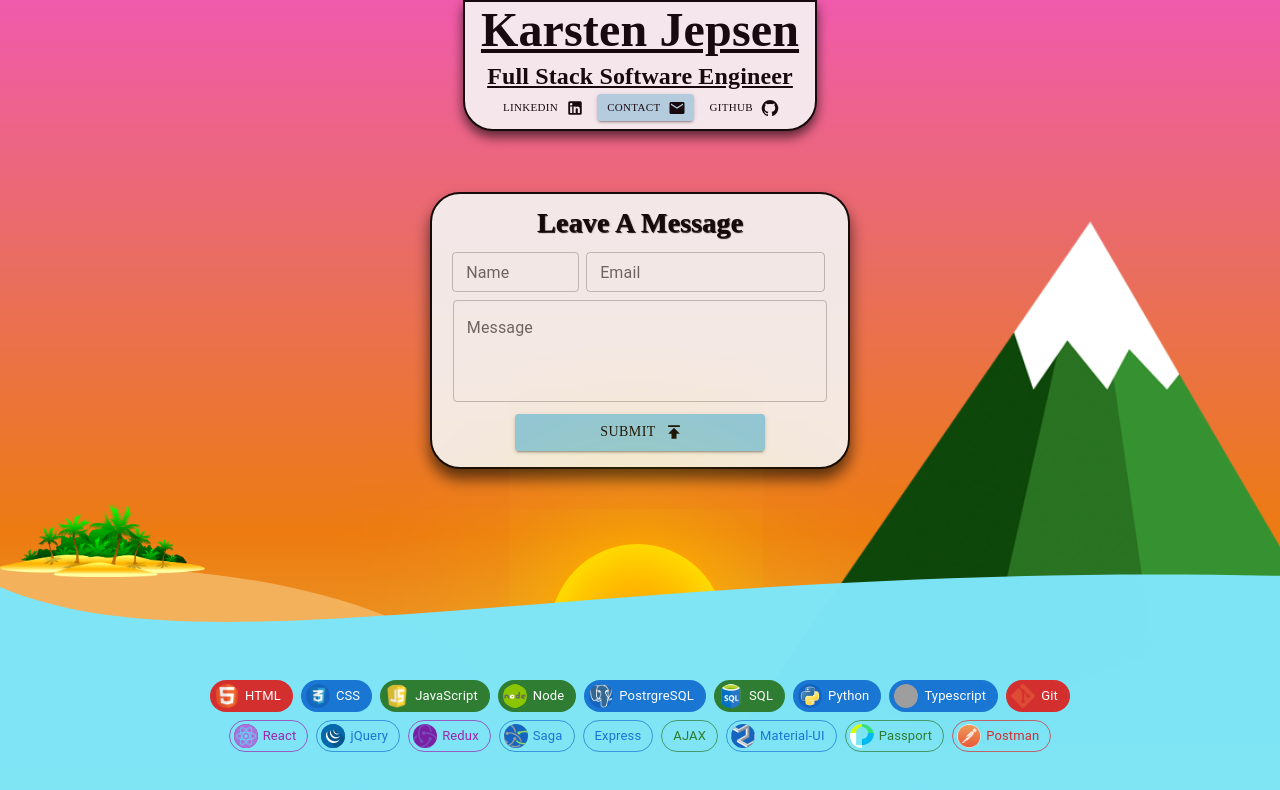
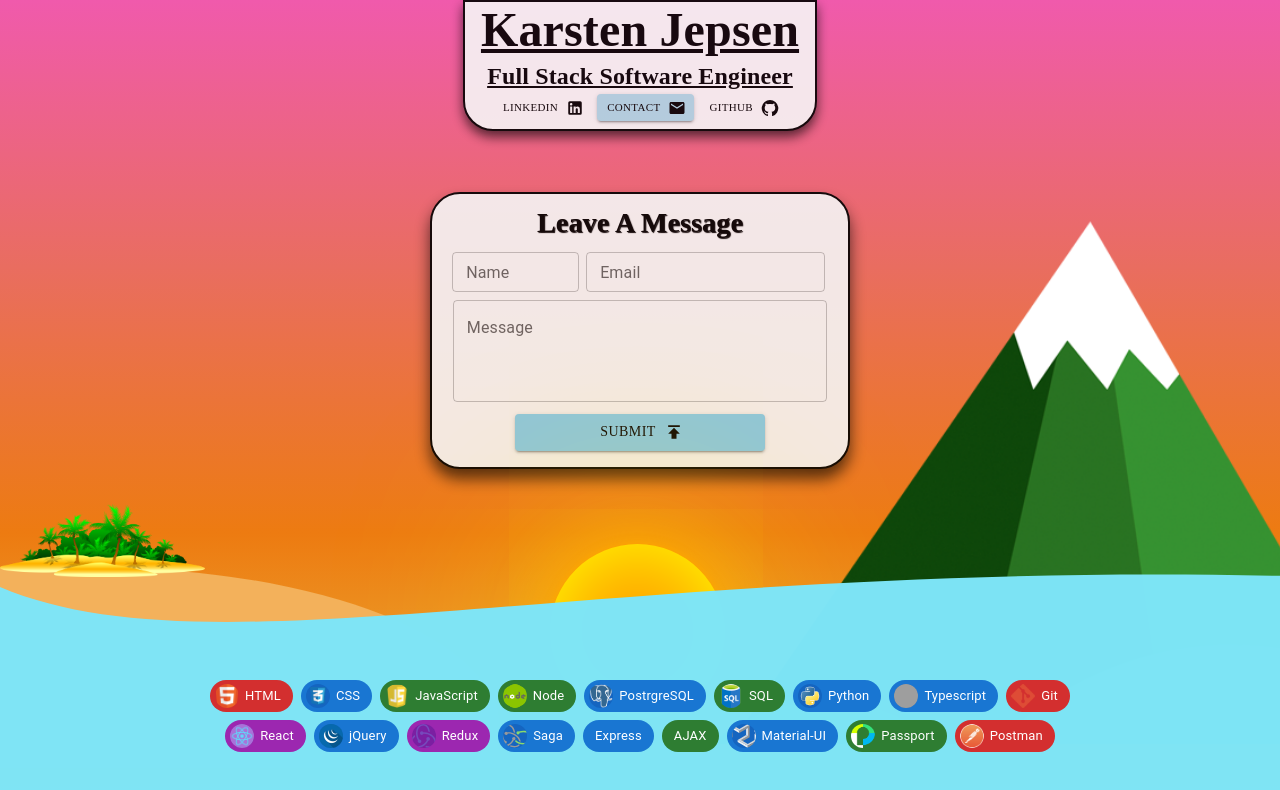
Before and after one commit to KarstenJep/karstenjep.github.io, a React (Create React App) app: page /#/contact/1 in a window 1280 px wide. Shown: the top 790 px of the page. Built offline with nearby package versions, Linux system fonts and the light colour scheme; grey boxes are pictures that could not be loaded; a web font is replaced by a local one.

Commit message:
set tech chips to load with color

```diff
--- a/src/TechStack.jsx
+++ b/src/TechStack.jsx
@@ -111,53 +111,53 @@ export default function TechStack() {
                     label="React"
                     color="secondary"
                     avatar={<Avatar alt="P" src={reactAv} />}
-                    variant={react ? "filled" : "outlined"}
+                    variant={react ? "outlined" : "filled"}
                     onClick={() => setReact(!react)}/>
                 <Chip
                     label="jQuery"
                     color="primary"
                     avatar={<Avatar alt="J" src={jqueryAv} />}
-                    variant={jquery ? "filled" : "outlined"}
+                    variant={jquery ? "outlined" : "filled"}
                     onClick={() => setJquery(!jquery)}/>
                 <Chip
                     label="Redux"
                     color="secondary"
                     avatar={<Avatar alt="R" src={r} />}
-                    variant={redux ? "filled" : "outlined"}
+                    variant={redux ? "outlined" : "filled"}
                     onClick={() => setRedux(!redux)}/>
                  <Chip
                     label="Saga"
                     color="primary"
                     avatar={<Avatar alt="S" src={rs} />}
-                    variant={saga ? "filled" : "outlined"}
+                    variant={saga ? "outlined" : "filled"}
                     onClick={() => setSaga(!saga)}/>
                 <Chip
                     label="Express"
                     color="primary"
-                    variant={express ? "filled" : "outlined"}
+                    variant={express ? "outlined" : "filled"}
                     onClick={() => setExpress(!express)}/>
                 <Chip
                     label="AJAX"
                     color="success"
-                    variant={ajax ? "filled" : "outlined"}
+                    variant={ajax ? "outlined" : "filled"}
                     onClick={() => setAjax(!ajax)}/>
                 <Chip
                     label="Material-UI"
                     color="primary"
                     avatar={<Avatar alt="M" src={muiAv} />}
-                    variant={mui ? "filled" : "outlined"}
+                    variant={mui ? "outlined" : "filled"}
                     onClick={() => setMui(!mui)}/>
                 <Chip
                     label="Passport"
                     color="success"
                     avatar={<Avatar alt="P" src={passportAv} />}
-                    variant={passport ? "filled" : "outlined"}
+                    variant={passport ? "outlined" : "filled"}
                     onClick={() => setPassport(!passport)}/>
                 <Chip
                     label="Postman"
                     color="error"
                     avatar={<Avatar alt="P" src={postmanAv} />}
-                    variant={postman ? "filled" : "outlined"}
+                    variant={postman ? "outlined" : "filled"}
                     onClick={() => setPostman(!postman)}/>
             </Stack>
         </Stack>
```
